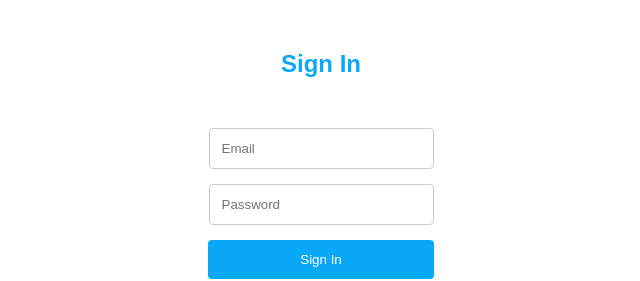
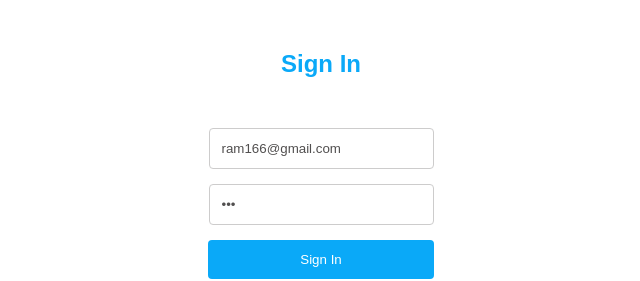
Before and after one commit to muralikrishna2977/ChatApp, a React (Vite) app: page /#/ in a window 1280 px wide. Shown: the top 281 px of the page, without its empty margins (319-959 px from the left). Built offline with nearby package versions, Linux system fonts and the light colour scheme.

Commit message:
default email and password

```diff
--- a/src/components/SignIn.jsx
+++ b/src/components/SignIn.jsx
@@ -6,8 +6,8 @@ import "./SignIn.scss";
 import { API_URL } from "../App.jsx";
 
 function SignIn() {
-  const [email, setEmail] = useState("");
-  const [password, setPassword] = useState("");
+  const [email, setEmail] = useState("ram166@gmail.com");
+  const [password, setPassword] = useState("123");
   const [error, setError] = useState(null);
   const [isSigningIn, setIsSigningIn] = useState(false);
   const navigate = useNavigate();
@@ -17,11 +17,9 @@ function SignIn() {
     setIsSigningIn(true);
 
     try {
-      // Make a POST request to your Railway backend
       const response = await axios.post(`${API_URL}/signin`, { email, password });
 
       if (response.data.message === "Login successful") {
-        // Save user data in state and navigate to the chat page
         const userData = {
           user_id: response.data.userid,
           name: response.data.name,
```
